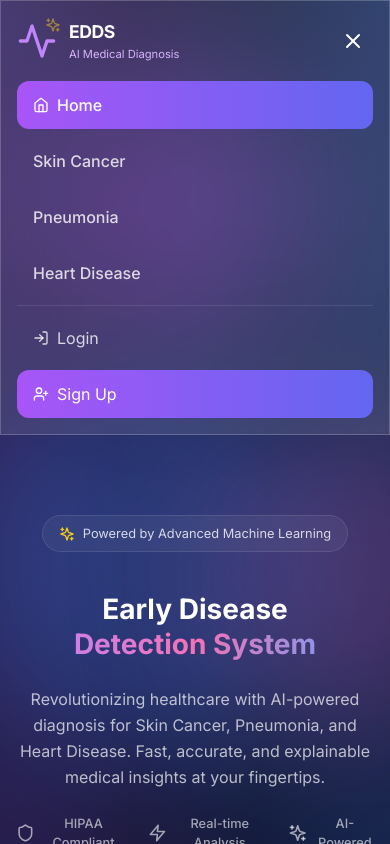
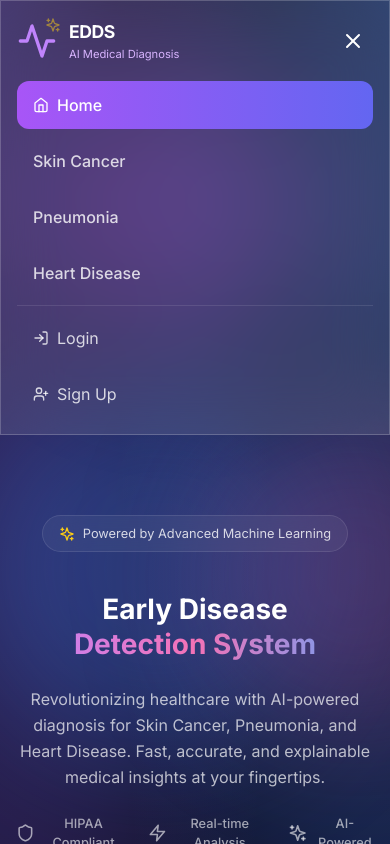
Before and after one commit to coderarham/Early-Disease-Detection-System-EDDS-, a React (Vite) app in the folder frontend/: page / in a window 390 px wide. Both pictures are taken after a click on the button 353 px from the left and 41 px from the top of the page. Shown: the top 844 px of the page. Built offline with nearby package versions, Linux system fonts and the light colour scheme.

Commit message:
add signup and login page

```diff
--- a/frontend/src/components/Navbar.jsx
+++ b/frontend/src/components/Navbar.jsx
@@ -139,7 +139,7 @@ export default function Navbar() {
               <Link
                 to="/signup"
                 onClick={() => setIsOpen(false)}
-                className="block px-4 py-3 bg-gradient-to-r from-purple-500 to-indigo-500 text-white rounded-xl transition-all duration-300"
+                className="block px-4 py-3 text-white/80 hover:bg-white/10 rounded-xl transition-all duration-300"
               >
                 <div className="flex items-center gap-2">
                   <UserPlus className="w-4 h-4" />
```
